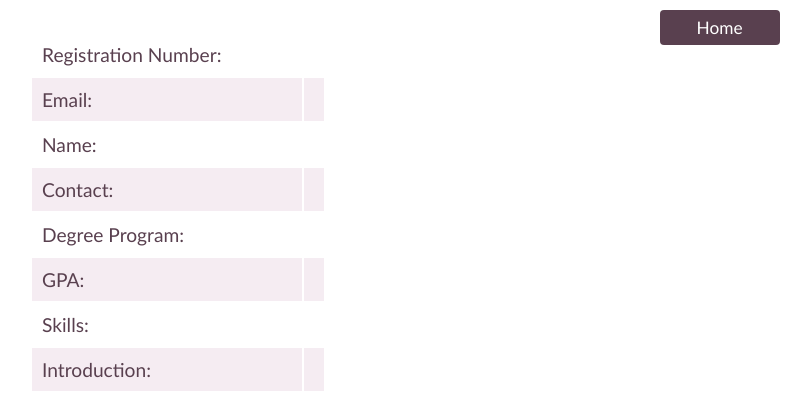
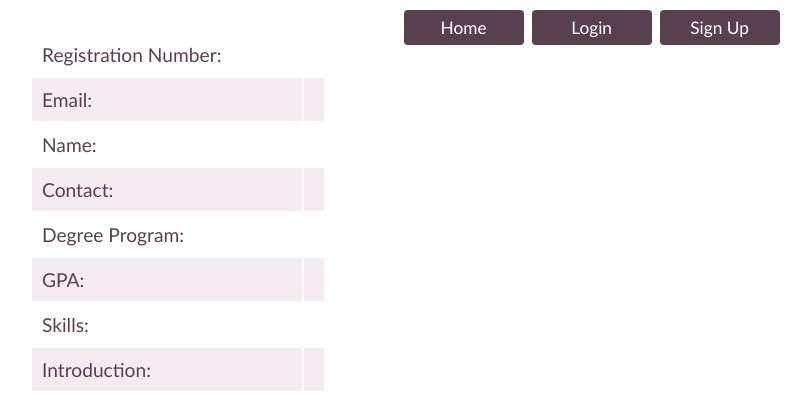
Before and after one commit to shenariperera/flask-s3-app, a Flask app: template templates/profile-view.html in a window 1280 px wide. Shown: the top 420 px of the page, without its empty margins (462-1273 px from the left). Run offline with Flask 3, Linux system fonts and the light colour scheme; the template is opened without the code that fills it, so the values that code supplies are empty.

Commit message:
profile-view update

```diff
--- a/static/css/style.css
+++ b/static/css/style.css
@@ -174,7 +174,8 @@ input[type="submit"]:hover {
 }
 
 .top-btn1 a,
-.top-btn2 a {
+.top-btn2 a,
+.top-btn3 a{
   padding: 7px 10px;
   margin-top: 5px;
   text-align: center;
@@ -194,13 +195,18 @@ input[type="submit"]:hover {
   right: 3%;
 }
 
+.top-btn3 a {
+  right: 23%;
+}
+
+
 .top-btn1 a:hover,
 .top-btn2 a:hover{
   background-color: #755468;
 }
 
 .user-block {
-  margin-top: 100px;
+  margin-top: 60px;
   display: flex;
   flex-direction: row;
   flex-wrap: wrap;
--- a/templates/profile-view.html
+++ b/templates/profile-view.html
@@ -8,8 +8,14 @@
   </head>
   <body style="background: #ffffff; color: #59404f">
     <div class="container">
+      <div class="top-btn3">
+        <a href="/">Home</a>
+      </div>
+      <div class="top-btn1">
+        <a href="/login">Login</a>
+      </div>
       <div class="top-btn2">
-        <a href="/">Home</a>
+        <a href="/signup">Sign Up</a>
       </div>
       <h1 class="edit-title">{{ user.name }}</h1>
       <div class="container-section">
```
